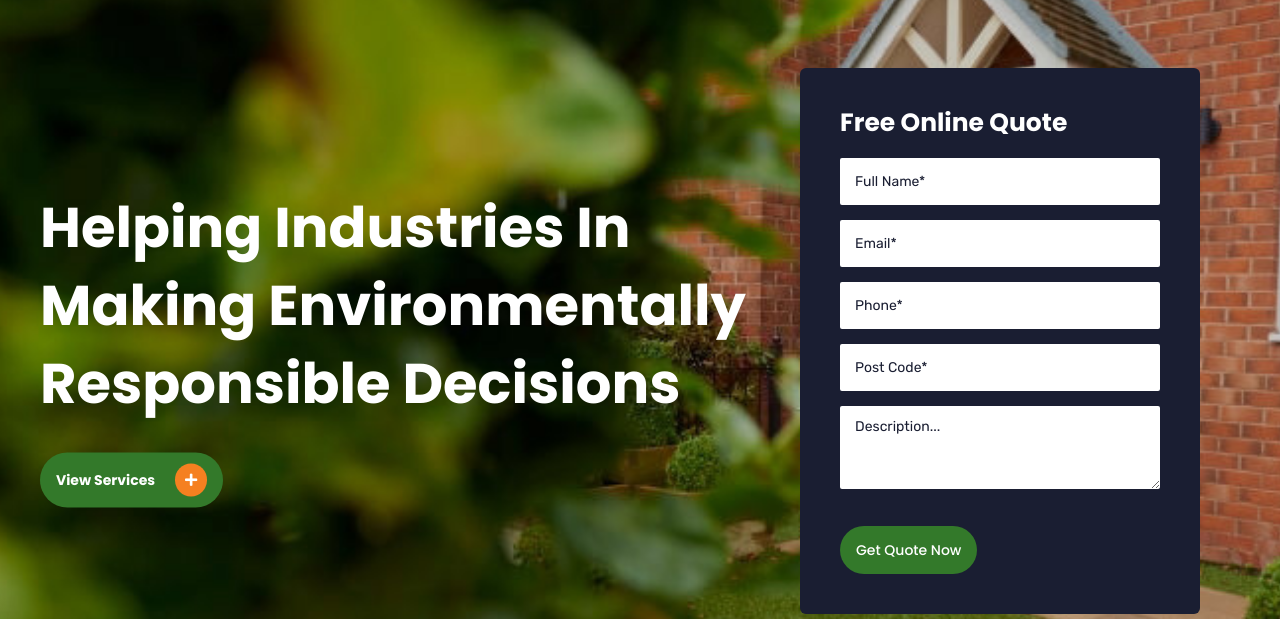
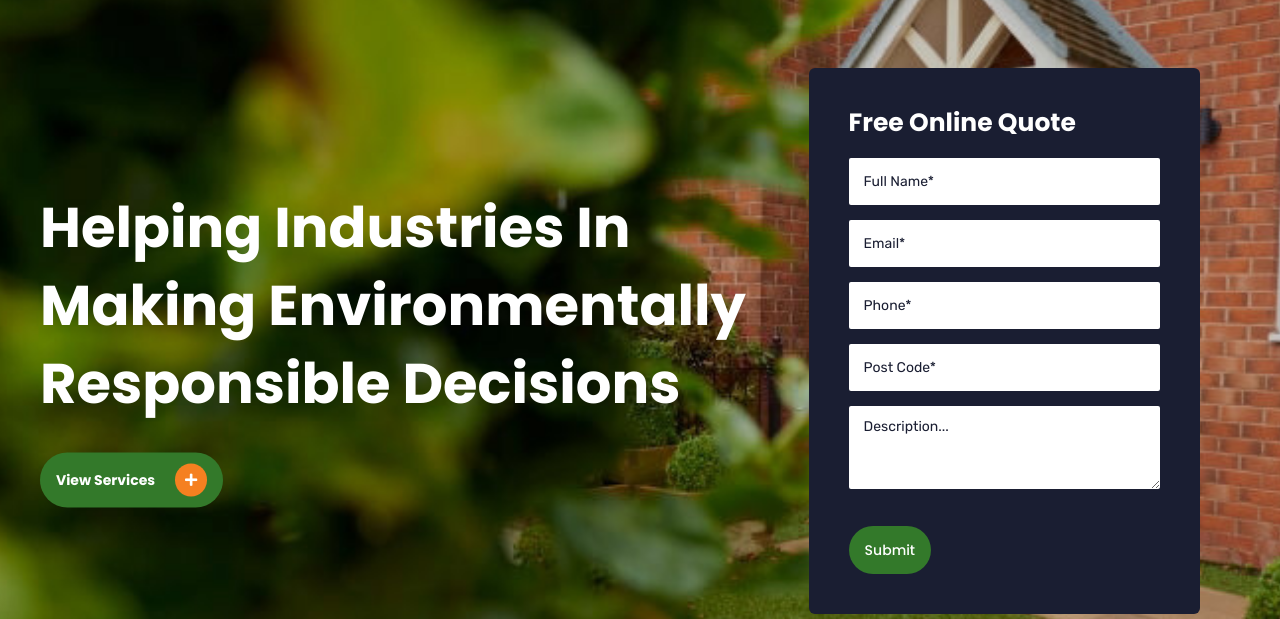
Before and after one commit to App-and-Website/tyrb, a plain HTML site: page index.html in a window 1280 px wide. Shown: the part 181-800 px from the top of the page. Drawn offline with nearby package versions, Linux system fonts and the light colour scheme.

Commit message:
small-text-changed-button

```diff
--- a/index.html
+++ b/index.html
@@ -214,7 +214,7 @@
                         <input type="tel" placeholder="Phone*">
                         <input type="text" placeholder="Post Code*">
                         <textarea placeholder="Description..." rows="3"></textarea>
-                        <button type="submit" class="bixol-primary-btn btn_text">Get Quote Now</button>
+                        <button type="submit" class="bixol-primary-btn btn_text">Submit</button>
                     </form>
                 </div>
             </div>
```
